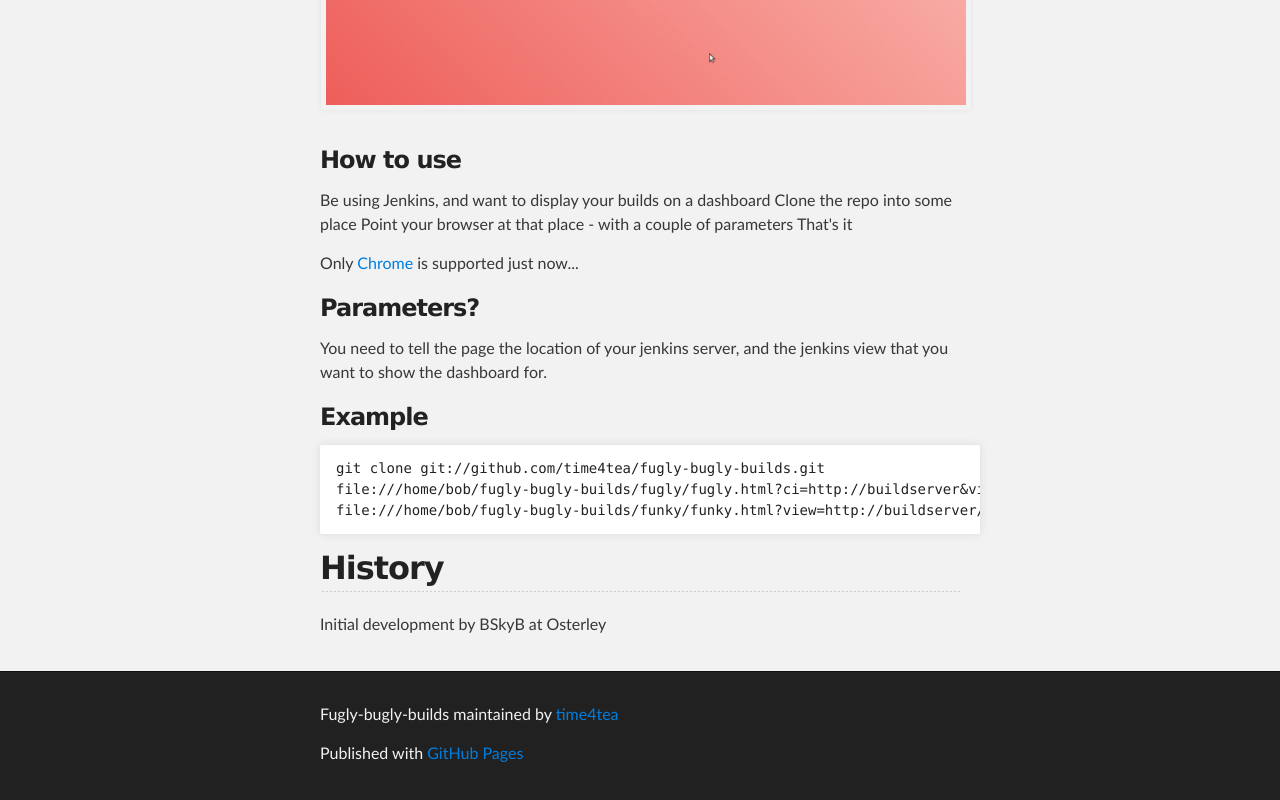
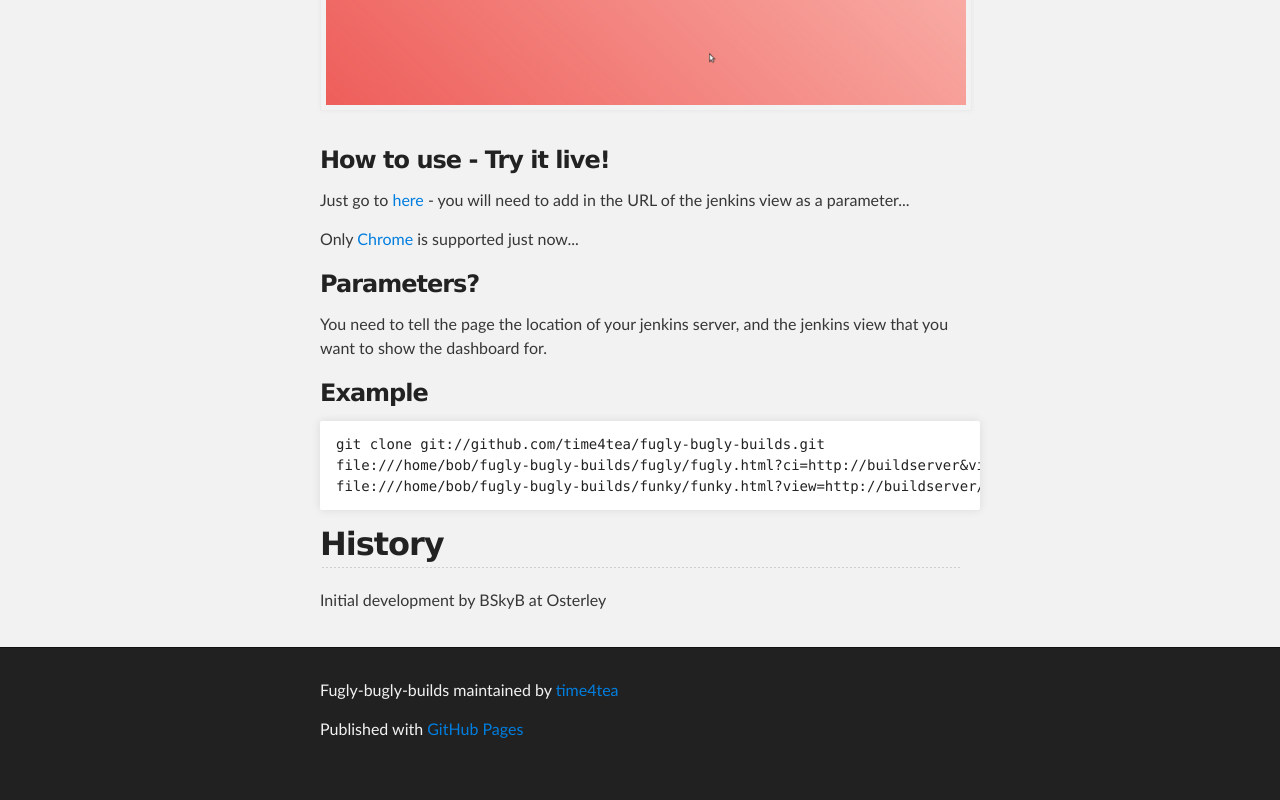
Before and after one commit to time4tea/ugly-bugly-builds, a plain HTML site: page index.html in a window 1280 px wide. Shown: the part 882-1682 px from the top of the page. After the commit the page ends 1658 px from the top, so only its background shows below. Drawn offline with Linux system fonts and the light colour scheme.

Commit message:
added link to live deployed version

```diff
--- a/index.html
+++ b/index.html
@@ -43,12 +43,9 @@
 
 <p><img src="images/screenshot-failed.png" alt="screenshot"></p>
 
-<h3>How to use</h3>
+<h3>How to use - Try it live!</h3>
 
-<p>Be using Jenkins, and want to display your builds on a dashboard
-Clone the repo into some place
-Point your browser at that place - with a couple of parameters
-That's it</p>
+<p>Just go to <a href="deploy/funky/funky.html">here</a> - you will need to add in the URL of the jenkins view as a parameter... </p>
 
 <p>Only <a href="http://www.google.com/chrome">Chrome</a> is supported just now...</p>
 
```
